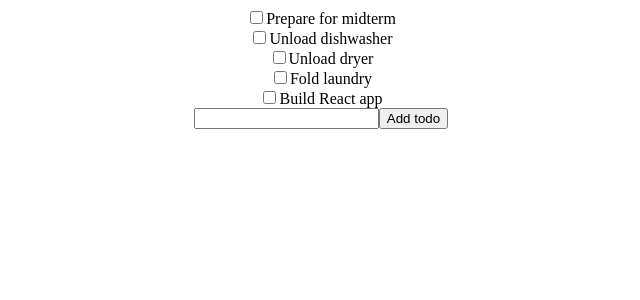
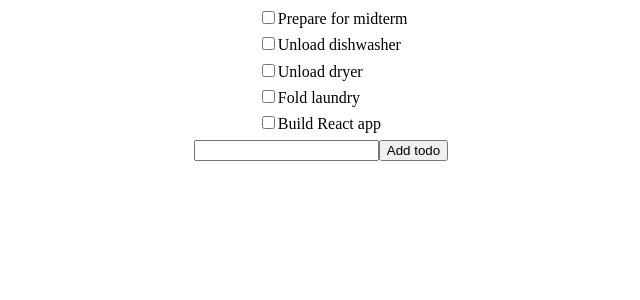
Before and after one commit to Night-Cheza/ToDos, a React (Create React App) app: page / in a window 1280 px wide. Shown: the top 300 px of the page, without its empty margins (319-959 px from the left). Built offline with nearby package versions, Linux system fonts and the light colour scheme.

Commit message:
added style to checked input

```diff
--- a/src/App.css
+++ b/src/App.css
@@ -2,8 +2,27 @@
   text-align: center;
 }
 
-.list {
-  list-style: none;
-  display:flex;
-  flex-direction: column;
+.toDos-list {
+  width:15vw;
+  text-align: left;
+  margin:0.5% 45%;
+
 }
+
+input {
+  width:fit-content;
+  height: fit-content;
+}
+
+label {
+  width:fit-content;
+}
+
+input + label {
+  font-style:normal;
+}
+
+input:checked + label {
+  text-decoration: line-through;
+  font-style:italic;
+}
```
